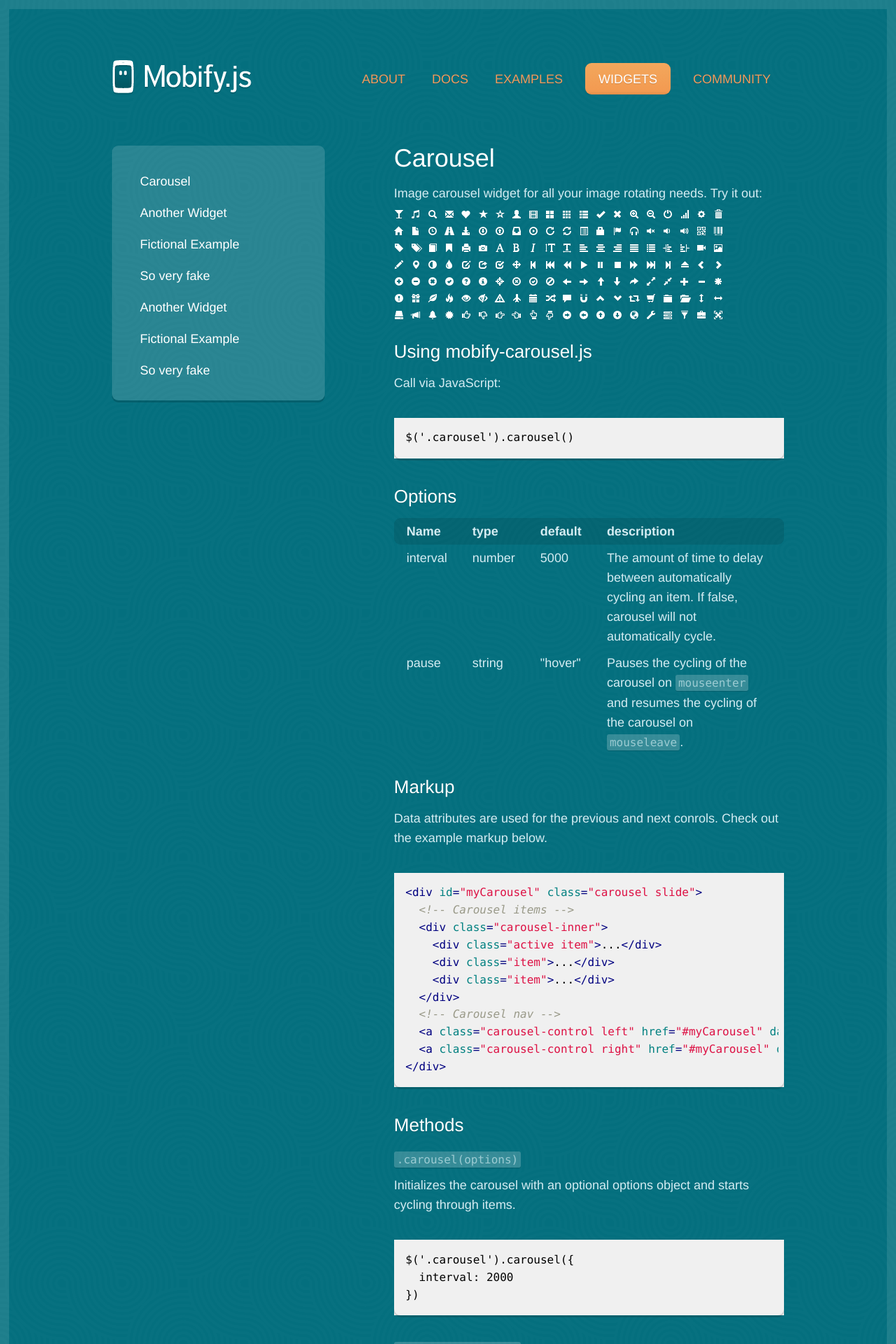
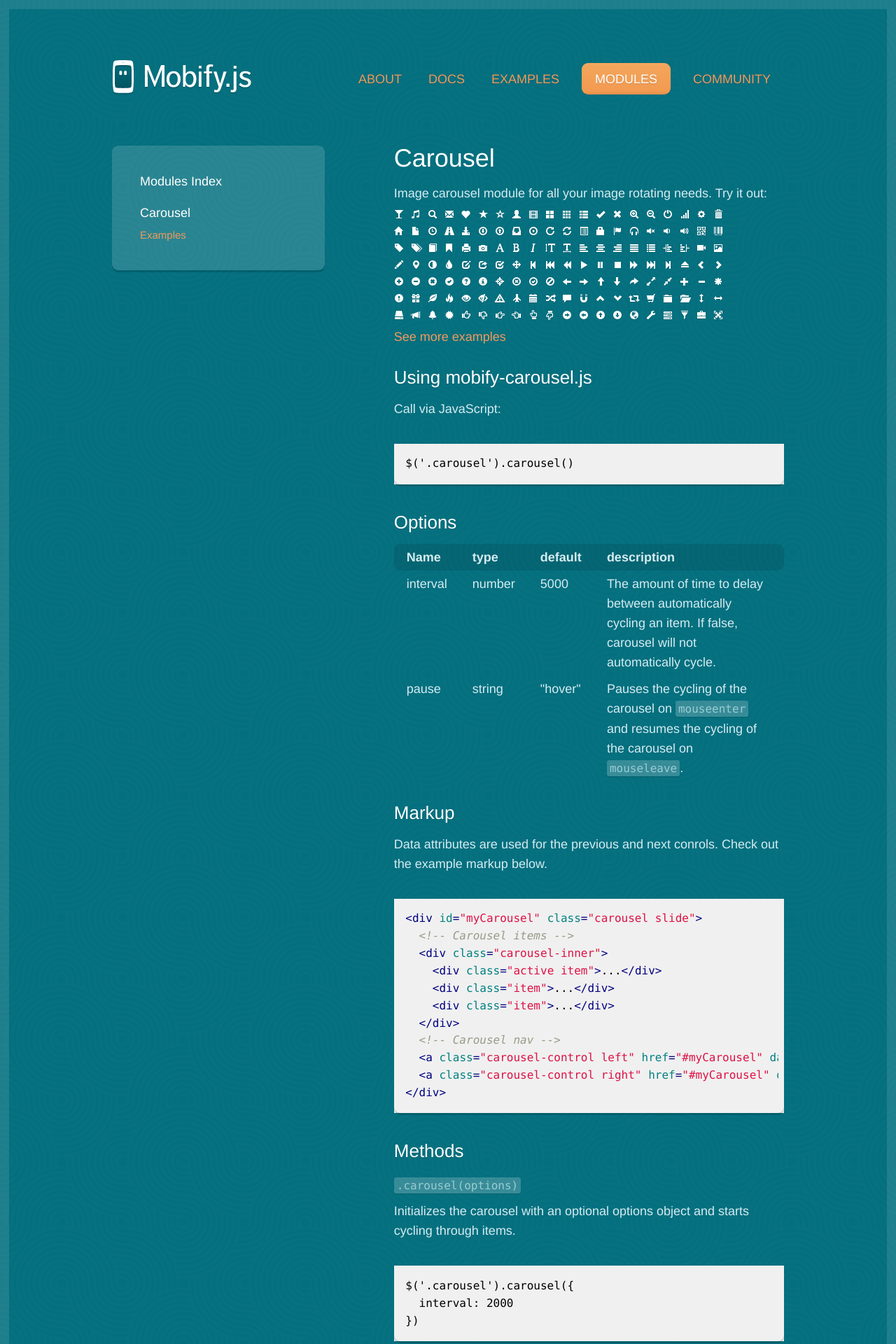
Before and after one commit to mobify/mobifyjs, a Jekyll site: the page built from www/modules/carousel.md, in a window 1280 px wide. Shown: the top 1920 px of the page at 70% size. Built offline with Jekyll 4.4.1, drawn with Linux system fonts in a browser that asks for light colours.

Commit message:
Widgets -> Modules. Also, breaking the examples with large and inconsistently-sized images.

```diff
--- /dev/null
+++ b/www/_includes/nav-modules.html
@@ -0,0 +1,12 @@
+
+                    <div class="nav-modules">
+                        <ul>
+	                        <li><a href="{{ site.baseurl }}/modules/">Modules Index</a></li>
+	                        <li>
+	                        	<a href="{{ site.baseurl }}/modules/carousel">Carousel</a>
+		                        <ul>
+			                        <li><a href="{{ site.baseurl }}/modules/carousel-examples">Examples</a></li>
+		                        </ul>
+		                    </li>
+	                   	</ul>
+                    </div>
--- a/www/_includes/nav-widgets.html
+++ /dev/null
@@ -1,12 +0,0 @@
-
-                    <div class="nav-examples">
-                        <div class="carousel">
-                            <h3><a href="{{ site.baseurl }}/widgets/carousel">Carousel</a></h3>
-                            <h3><a href="{{ site.baseurl }}/widgets/carousel">Another Widget</a></h3>
-                            <h3><a href="{{ site.baseurl }}/widgets/carousel">Fictional Example</a></h3>
-                            <h3><a href="{{ site.baseurl }}/widgets/carousel">So very fake</a></h3>
-                            <h3><a href="{{ site.baseurl }}/widgets/carousel">Another Widget</a></h3>
-                            <h3><a href="{{ site.baseurl }}/widgets/carousel">Fictional Example</a></h3>
-                            <h3><a href="{{ site.baseurl }}/widgets/carousel">So very fake</a></h3>
-                        </div>
-                    </div>
--- a/www/_includes/nav.html
+++ b/www/_includes/nav.html
@@ -13,7 +13,7 @@
 	                            <a href="/mobifyjs/examples/" class="rounded">Examples</a>
 	                        </li>
 	                        <li class="nav-widgets">
-	                            <a href="/mobifyjs/widgets/" class="rounded">Widgets</a>
+	                            <a href="/mobifyjs/modules/" class="rounded">Modules</a>
 	                        </li>
 	                        <li class="nav-community">
 	                            <a href="/mobifyjs/community/" class="rounded">Community</a>
--- a/www/_layouts/widgets.html
+++ b/www/_layouts/modules.html
@@ -1,6 +1,6 @@
 ---
 layout: base
-bodyclass: widgets widget-single
+bodyclass: modules module-single
 ---
 
 <div class="row-fluid reversed-column">
@@ -8,7 +8,7 @@
             {{ content }}
         </div>
 
-        <div class="span4 sidebar-nav widgets-nav shaded rounded">
-            {% include nav-widgets.html %}
+        <div class="span4 sidebar-nav modules-nav shaded rounded">
+            {% include nav-modules.html %}
         </div>
 </div>
--- a/www/widgets/carousel.md
+++ b/www/modules/carousel.md
@@ -1,13 +1,15 @@
 ---
-layout: widgets
-title: Mobify.js Carousel Widget
+layout: modules
+title: Mobify.js Carousel Module
 ---
 
 # Carousel
 
-Image carousel widget for all your image rotating needs. Try it out:
+Image carousel module for all your image rotating needs. Try it out:
 
 ![Example](/mobifyjs/static/img/glyphicons-halflings-white.png)
+
+[See more examples]({{ site.baseurl }}/modules/carousel-examples)
 
 ## Using mobify-carousel.js
 
--- a/www/widgets/zoomable.html
+++ b/www/modules/zoomable.html
@@ -1,5 +1,5 @@
 ---
-layout: widgets
+layout: modules
 title: Mobify.js Zoomable Example
 ---
 
--- a/www/static/css/ui-dev.css
+++ b/www/static/css/ui-dev.css
@@ -549,11 +549,47 @@
 	background: rgba(255,255,255,0.15);
 	padding: 20px 40px;
 }
-	.sidebar-nav h3 a {
+	.sidebar-nav h1 {
+		display: none;
+	}
+	.sidebar-nav a, .sidebar-nav a:visited {
 		color: #fff;
 	}
-
-
+	.sidebar-nav ul {
+		margin: 0;
+	}
+	.sidebar-nav li {
+		list-style: none;
+		margin: 1em 0;
+		line-height: 1.5em;
+	}
+		.sidebar-nav li li {
+			margin: 0.5em 0;
+			font-size: 0.833333em;
+		}
+		.sidebar-nav li li a, .sidebar-nav li li a:visited {
+			color: #f29a5c;
+		}
+		.sidebar-nav li li code {
+			color: #f29a5c;
+			background: none;
+			padding: 0;
+			font-size: 0.888889em;
+			-webkit-box-shadow: none;
+			-moz-box-shadow: none;
+			box-shadow: none;
+		}
+		.sidebar-nav li li li {
+			display: none;
+		}
+@media (max-width: 767px) {
+	.sidebar-nav li li {
+		font-size: 1em;
+	}
+	.sidebar-nav li li code {
+		font-size: 1em;
+	}
+}
 
 
 /* Page Layout: Home Page */
@@ -893,43 +929,6 @@
 
 
 /* Page Layout: Docs */
-.docs-nav {
-	background: rgba(255,255,255,0.15);
-	padding: 20px 40px;
-}
-	.docs-nav h1 {
-		display: none;
-	}
-	.docs-nav a, .docs-nav a:visited {
-		color: #fff;
-	}
-	.docs-nav ul {
-		margin: 0;
-	}
-	.docs-nav li {
-		list-style: none;
-		margin: 1em 0;
-		line-height: 1.5em;
-	}
-		.docs-nav li li {
-			margin: 0.5em 0;
-			font-size: 0.833333em;
-		}
-		.docs-nav li li a, .docs-nav li li a:visited {
-			color: #f29a5c;
-		}
-		.docs-nav li li code {
-			color: #f29a5c;
-			background: none;
-			padding: 0;
-			font-size: 0.888889em;
-			-webkit-box-shadow: none;
-			-moz-box-shadow: none;
-			box-shadow: none;
-		}
-		.docs-nav li li li {
-			display: none;
-		}
 #markdown-toc {
 	margin: 1em 0 2em 0;
 }
@@ -963,12 +962,6 @@
 	}
 	.docs .span4 {
 		width: 100%;
-	}
-	.docs-nav li li {
-		font-size: 1em;
-	}
-	.docs-nav li li code {
-		font-size: 1em;
 	}
 }
 
```
Also changed, not shown: www/_layouts/module-index.html (renamed from www/_layouts/widget-index.html, +7 -7 lines), www/modules/carousel-examples.html (added, +161 -0 lines), www/modules/index.md (added, +14 -0 lines), www/widgets/examples.html (deleted, +0 -287 lines), www/widgets/index.md (deleted, +0 -14 lines), www/static/examples/img/aeropuerto.jpg (added), www/static/examples/img/blossoms.jpg (added), www/static/examples/img/glacier.jpg (added), www/static/examples/img/parliament.jpg (added), www/static/examples/img/pods.jpg (added).
